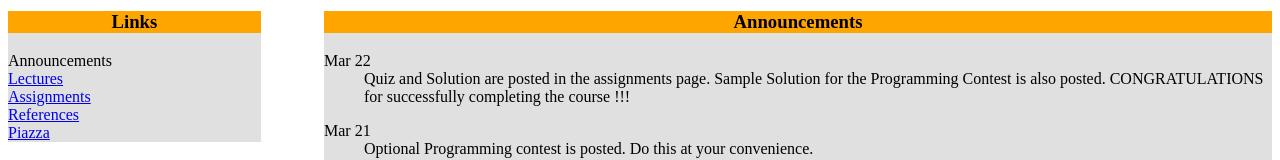
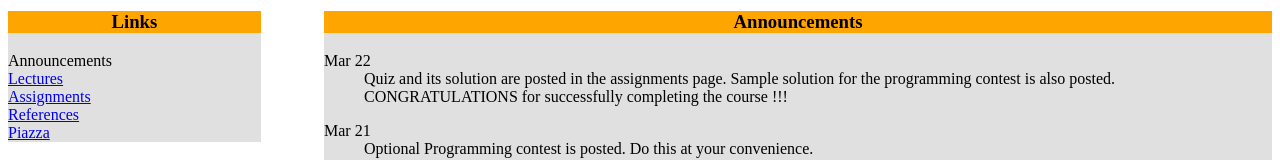
Before and after one commit to progforperf/progforperf.github.com, a plain HTML site: page index.html in a window 1280 px wide. Shown: the part 151-311 px from the top of the page. Drawn offline with Linux system fonts and the light colour scheme.

Commit message:
Update index.html

```diff
--- a/index.html
+++ b/index.html
@@ -70,7 +70,7 @@ Bhagawan: <a href="http://radiosai.org">Radio Sai</a> <br />
 
 <dl>
   <dt> Mar 22 </dt>
-  <dd> Quiz and Solution are posted in the assignments page. Sample Solution for the Programming Contest is also posted.
+  <dd> Quiz and its solution are posted in the assignments page. Sample solution for the programming contest is also posted.
   CONGRATULATIONS for successfully completing the course !!! </dd>
 </dl>
 
```
